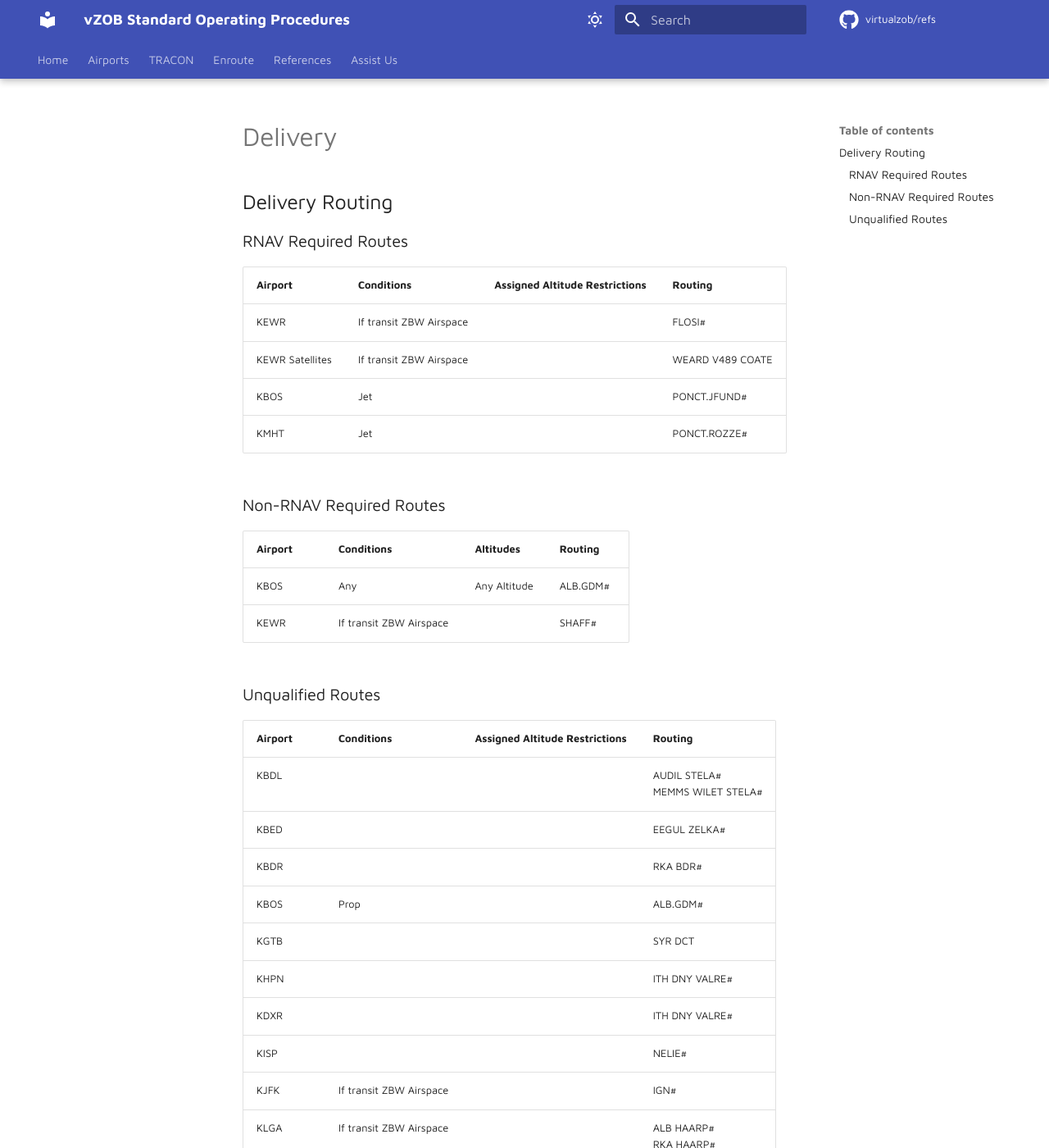
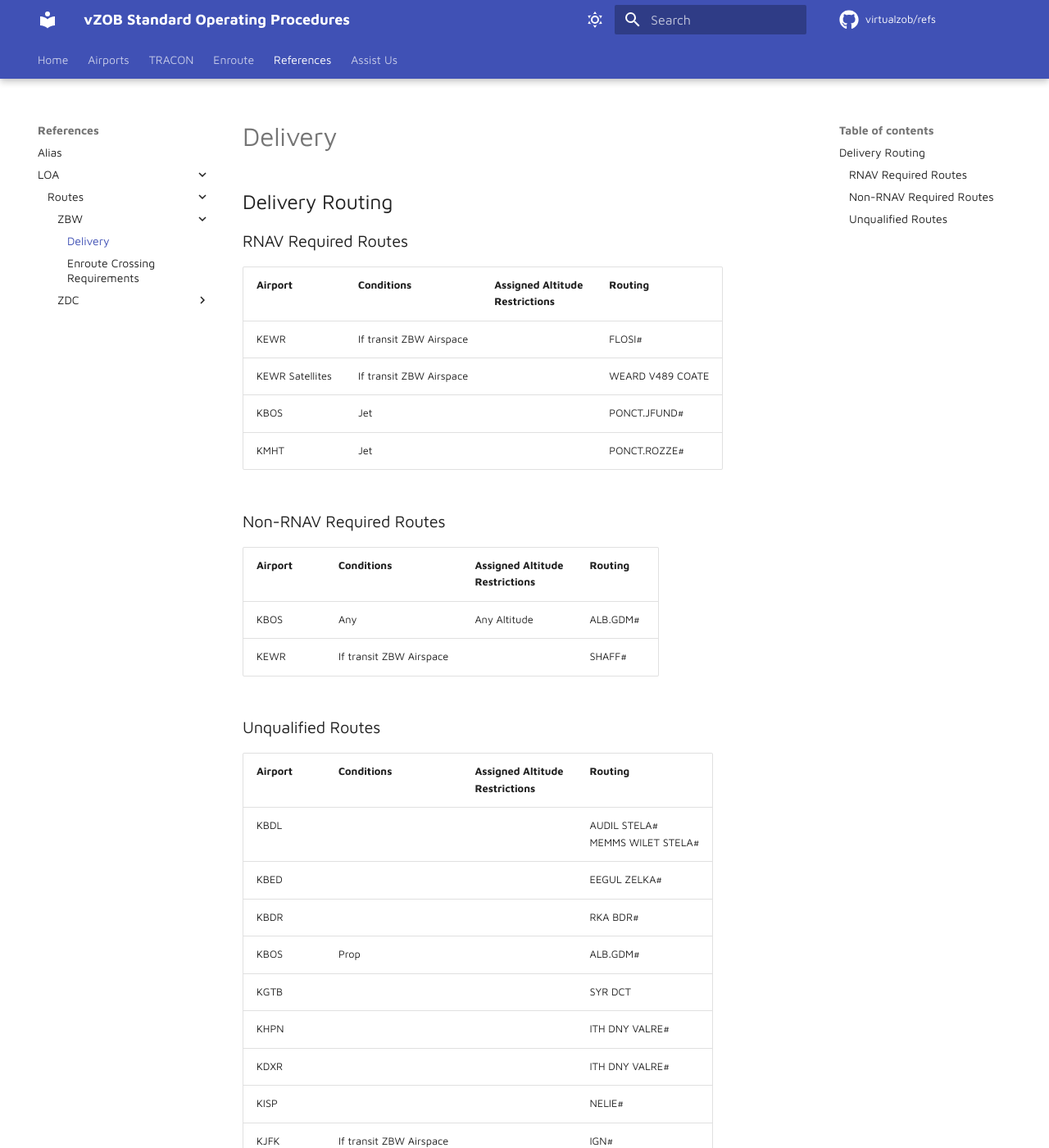
Before and after one commit to virtualZOB/refs, an MkDocs documentation site: the page built from docs/references/LOA/Routes/ZBW/Delivery.md, in a window 1280 px wide and 1400 px high. Shown: the whole window at 82% size. Built offline with MkDocs 1.6.1 and Material for MkDocs 9.7.7, drawn with Linux system fonts in a browser that asks for light colours; comment, search, counter and statistics services are not loaded.

Commit message:
Restructure

```diff
--- a/docs/LOA/Routes/ZBW/Delivery.md
+++ b/docs/references/LOA/Routes/ZBW/Delivery.md
@@ -2,7 +2,7 @@
 
 ### RNAV Required Routes
 
-| Airport | Conditions | Assigned Altitude Restrictions | Routing |
+| Airport | Conditions | Assigned Altitude <br> Restrictions | Routing |
 | ------- | ---------- | --------- | ------- |
 | KEWR | If transit ZBW Airspace | | FLOSI# |
 | KEWR Satellites | If transit ZBW Airspace | | WEARD V489 COATE |
@@ -11,13 +11,13 @@
 
 ### Non-RNAV Required Routes
 
-| Airport | Conditions | Altitudes | Routing |
+| Airport | Conditions | Assigned Altitude <br> Restrictions | Routing |
 | ------- | ---------- | --------- | ------- |
 | KBOS  | Any | Any Altitude  | ALB.GDM# |
 | KEWR | If transit ZBW Airspace | | SHAFF# |
 
 ### Unqualified Routes
-| Airport | Conditions | Assigned Altitude Restrictions | Routing |
+| Airport | Conditions | Assigned Altitude <br> Restrictions | Routing |
 | ------- | ---------- | --------- | ------- |
 | KBDL | | | AUDIL STELA# <br> MEMMS WILET STELA# |
 | KBED | | | EEGUL ZELKA# |
```
Also changed, not shown: docs/LOA/Routes/ZDC/Delivery.md (deleted, +0 -23 lines), docs/references/LOA/Routes/ZDC/Delivery.md (added, +44 -0 lines), docs/references/LOA/Routes/ZBW/Enroute.md (renamed from docs/LOA/Routes/ZBW/Enroute.md), docs/references/LOA/Routes/ZDC/Enroute.md (added).
